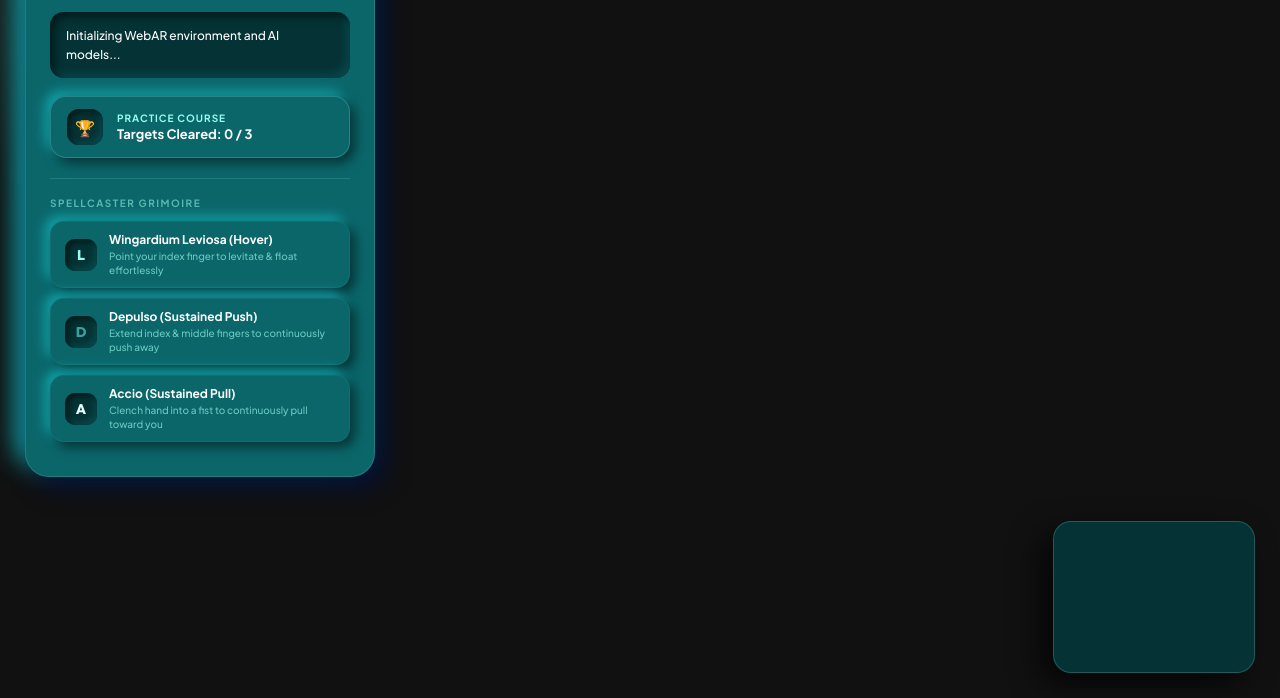
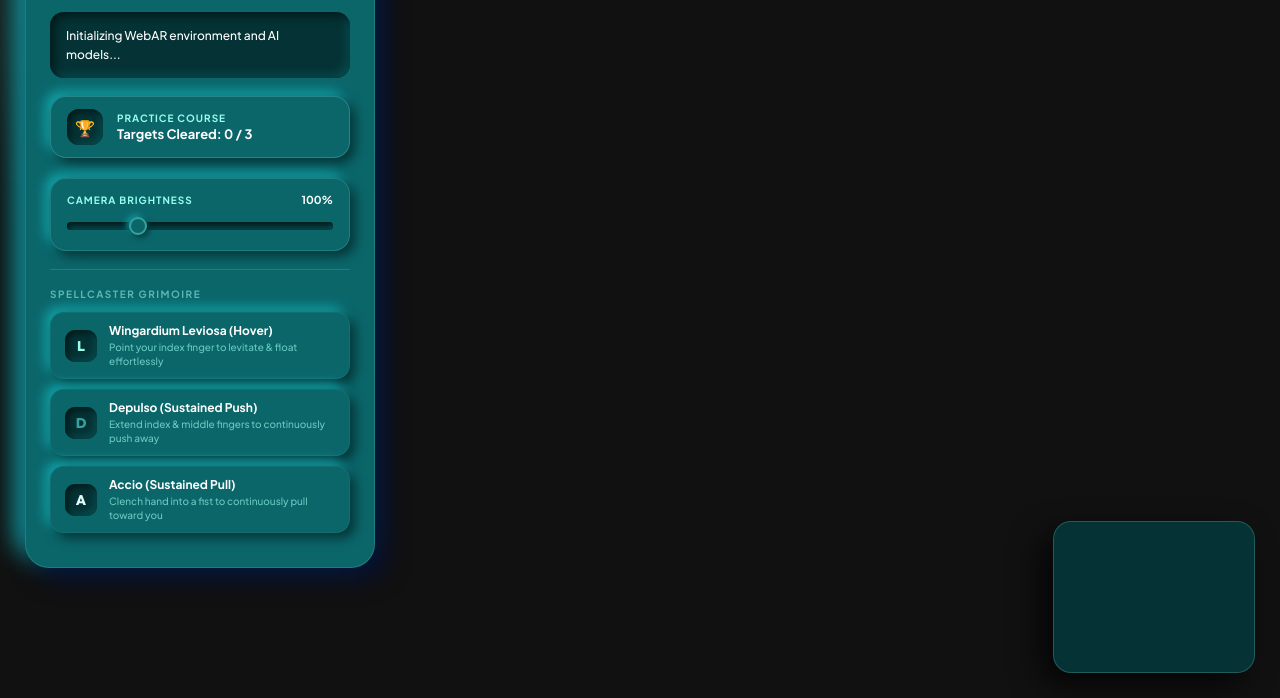
Before and after one commit to Royverse/wand-wave, a website built with Vite: page index.html in a window 1280 px wide. Shown: the part 102-800 px from the top of the page. Built offline with nearby package versions, Linux system fonts and the light colour scheme; no server answers; what @mediapipe/tasks-vision would draw is missing.

Commit message:
feat: add camera brightness slider control and tune hand tracking confidence to 0.35 for low-light resilience

```diff
--- a/index.html
+++ b/index.html
@@ -242,6 +242,93 @@
         color: #35A29F;
       }
 
+      /* Premium Neumorphic Settings Card */
+      .settings-card {
+        pointer-events: auto;
+        background: #0B666A;
+        box-shadow: 5px 5px 12px #053234, -5px -5px 12px #12a5ab;
+        border-radius: 16px;
+        padding: 14px 16px;
+        margin-bottom: 18px;
+        border: 1px solid rgba(151, 254, 237, 0.15);
+      }
+
+      .settings-title-row {
+        display: flex;
+        justify-content: space-between;
+        align-items: center;
+        margin-bottom: 10px;
+      }
+
+      .settings-label {
+        color: #97FEED;
+        font-weight: 700;
+        text-transform: uppercase;
+        font-size: 10px;
+        letter-spacing: 1px;
+      }
+
+      .settings-value {
+        color: #ffffff;
+        font-weight: 700;
+        font-size: 11px;
+      }
+
+      .slider-container {
+        display: flex;
+        align-items: center;
+        width: 100%;
+      }
+
+      /* Premium Tactile Neumorphic Slider Track & Thumb */
+      .neumorphic-slider {
+        -webkit-appearance: none;
+        appearance: none;
+        width: 100%;
+        height: 8px;
+        border-radius: 4px;
+        background: #053234; /* Dark inset track */
+        box-shadow: inset 2px 2px 4px #021a1b, inset -2px -2px 4px #084c4f;
+        outline: none;
+        margin: 6px 0;
+        cursor: pointer;
+      }
+
+      /* Webkit / Safari Thumb */
+      .neumorphic-slider::-webkit-slider-thumb {
+        -webkit-appearance: none;
+        appearance: none;
+        width: 18px;
+        height: 18px;
+        border-radius: 50%;
+        background: #0B666A;
+        border: 2px solid #35A29F;
+        box-shadow: 2px 2px 6px #053234, -2px -2px 6px #12a5ab;
+        transition: all 0.1s ease;
+      }
+
+      .neumorphic-slider::-webkit-slider-thumb:active {
+        box-shadow: inset 1px 1px 3px #053234, inset -1px -1px 3px #12a5ab;
+        border-color: #97FEED;
+      }
+
+      /* Firefox Thumb */
+      .neumorphic-slider::-moz-range-thumb {
+        width: 18px;
+        height: 18px;
+        border-radius: 50%;
+        background: #0B666A;
+        border: 2px solid #35A29F;
+        box-shadow: 2px 2px 6px #053234, -2px -2px 6px #12a5ab;
+        transition: all 0.1s ease;
+        cursor: pointer;
+      }
+
+      .neumorphic-slider::-moz-range-thumb:active {
+        box-shadow: inset 1px 1px 3px #053234, inset -1px -1px 3px #12a5ab;
+        border-color: #97FEED;
+      }
+
       /* Mobile Camera Feed Overlay Picture-in-Picture */
       #debug-canvas {
         position: absolute;
@@ -251,6 +338,7 @@
         height: 150px;
         z-index: 100;
         transform: scaleX(-1); /* Mirror camera feed */
+        filter: brightness(var(--camera-brightness, 1)); /* Custom camera brightness adjust */
 
         background-color: #053234;
         border: 1px solid rgba(151, 254, 237, 0.2);
@@ -426,6 +514,17 @@
         </div>
       </div>
 
+      <!-- Camera Settings (Tactile Neumorphic Slider) -->
+      <div id="camera-settings-card" class="settings-card">
+        <div class="settings-title-row">
+          <span class="settings-label">Camera Brightness</span>
+          <span id="brightness-val" class="settings-value">100%</span>
+        </div>
+        <div class="slider-container">
+          <input type="range" id="brightness-slider" min="50" max="250" value="100" class="neumorphic-slider" />
+        </div>
+      </div>
+
       <!-- Collapsible Guide Grimoire -->
       <div class="guide-section">
         <div class="guide-title">Spellcaster Grimoire</div>
@@ -490,6 +589,18 @@
           }
         });
       }
+
+      // Camera Brightness Slider dynamic logic
+      const brightnessSlider = document.getElementById('brightness-slider');
+      const brightnessVal = document.getElementById('brightness-val');
+
+      if (brightnessSlider && brightnessVal) {
+        brightnessSlider.addEventListener('input', (e) => {
+          const val = e.target.value;
+          brightnessVal.innerText = `${val}%`;
+          document.documentElement.style.setProperty('--camera-brightness', (val / 100).toFixed(2));
+        });
+      }
     </script>
   </body>
 </html>
--- a/src/cv/HandTracker.ts
+++ b/src/cv/HandTracker.ts
@@ -22,7 +22,10 @@ export class HandTracker {
           delegate: "GPU"
         },
         runningMode: "VIDEO",
-        numHands: 1
+        numHands: 1,
+        minHandDetectionConfidence: 0.35,
+        minHandPresenceConfidence: 0.35,
+        minTrackingConfidence: 0.35
       });
 
       const stream = await navigator.mediaDevices.getUserMedia({ video: true });
```
Also changed, not shown: 1 other file.
